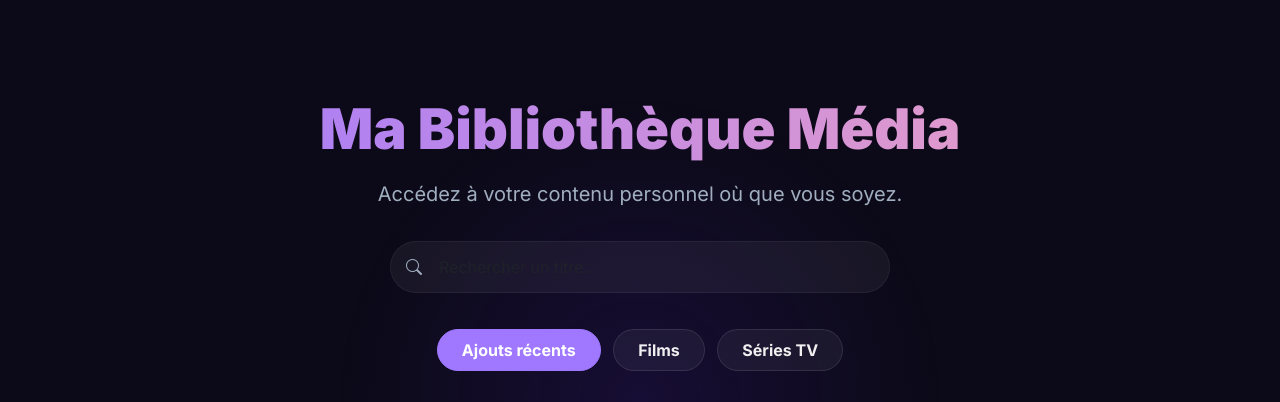
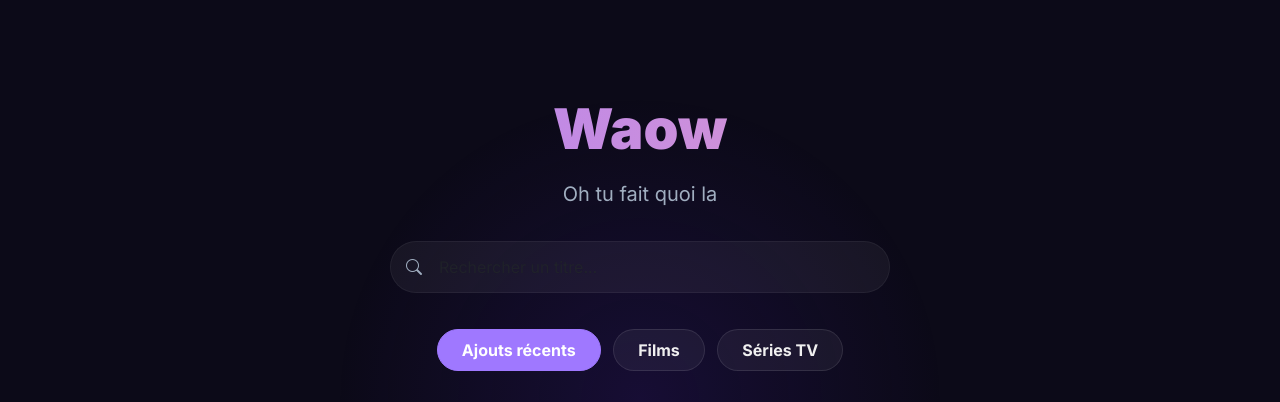
Before and after one commit to Brencmoi/film, a plain HTML site: page index.html in a window 1280 px wide. Shown: the top 402 px of the page. Drawn offline with nearby package versions, Linux system fonts and the light colour scheme.

Commit message:
Update index.html

```diff
--- a/index.html
+++ b/index.html
@@ -3,7 +3,7 @@
 <head>
     <meta charset="UTF-8">
     <meta name="viewport" content="width=device-width, initial-scale=1.0">
-    <title>Ma Bibliothèque Média</title>
+    <title>Hola Beauté</title>
 
     <!-- Bootstrap CSS -->
     <link href="https://cdn.jsdelivr.net/npm/bootstrap@5.3.3/dist/css/bootstrap.min.css" rel="stylesheet">
@@ -188,8 +188,8 @@
     <div class="main-container container py-5">
 
         <header class="header-section text-center pt-5">
-            <h1>Ma Bibliothèque Média</h1>
-            <p>Accédez à votre contenu personnel où que vous soyez.</p>
+            <h1>Waow</h1>
+            <p>Oh tu fait quoi la</p>
         </header>
 
         <!-- Barre de recherche -->
```
